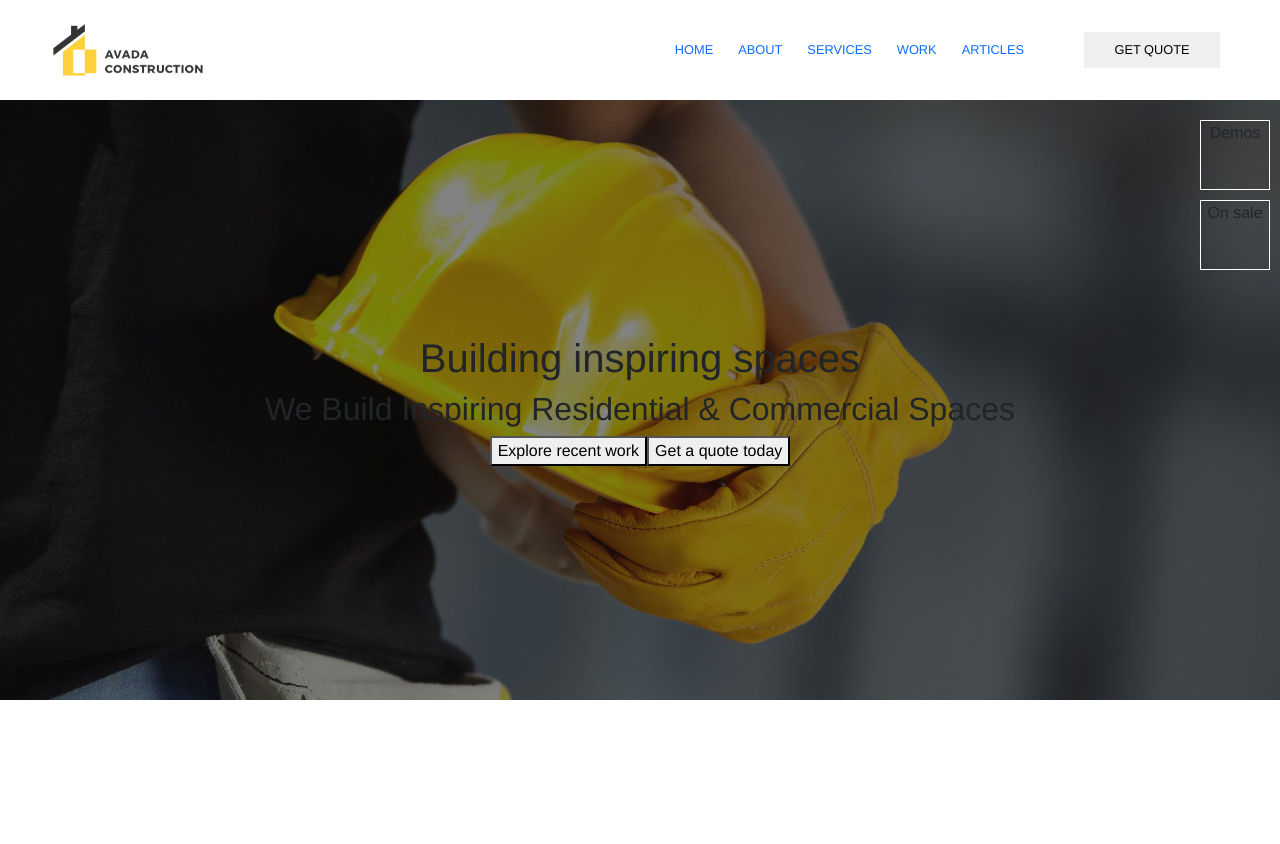
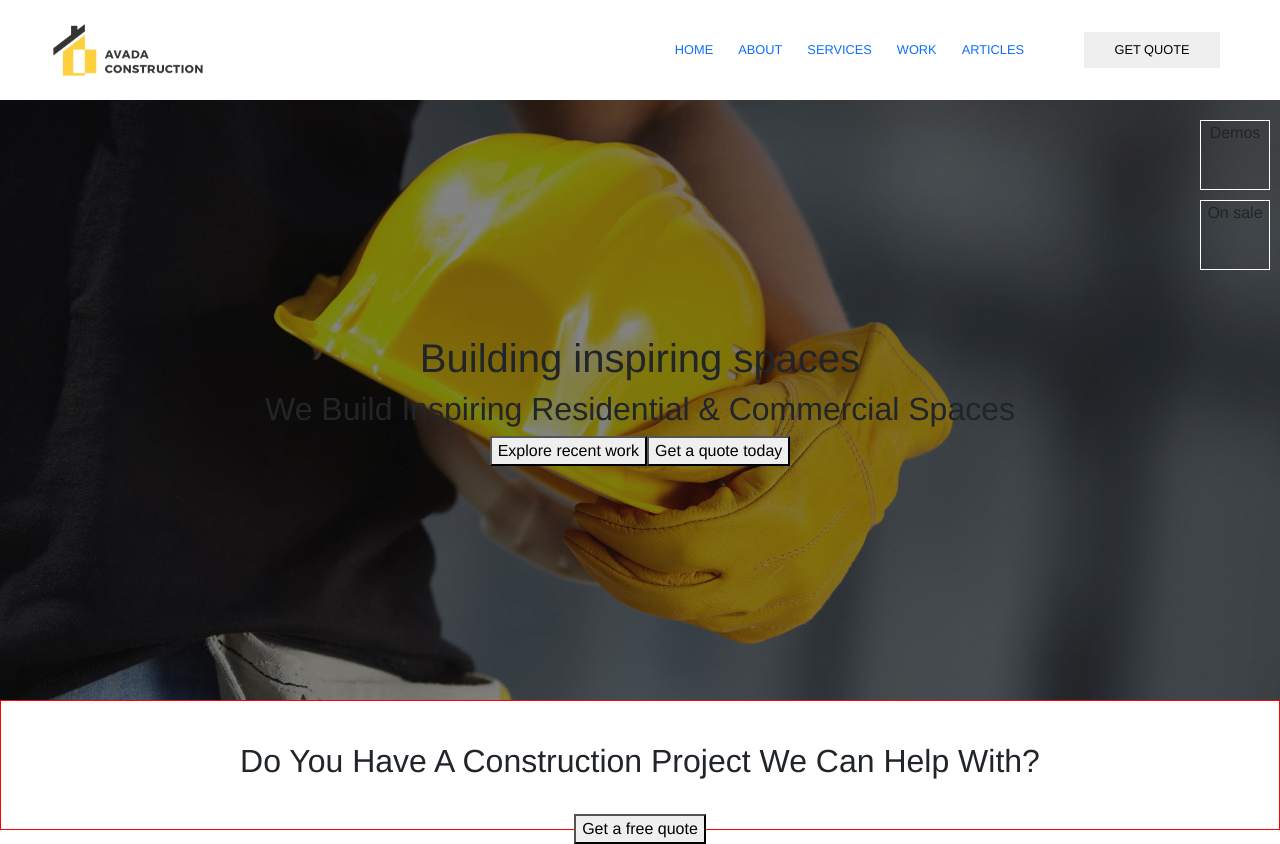
Before and after one commit to Furentsu/proj-html-vuejs, a Vue app: page / in a window 1280 px wide. Before the commit the page ends 800 px from the top, so only its background shows below. Built offline with nearby package versions, Linux system fonts and the light colour scheme.

Commit message:
Added top part of the first main's section "construction projects"

```diff
--- a/src/components/Main.vue
+++ b/src/components/Main.vue
@@ -1,7 +1,18 @@
 <template>
-  <div>
+   <main>
 
-  </div>
+      <!-- Section between the jumbotron and the construction services offered  -->
+      <section class="construction-projects-top">
+          <h2>Do You Have A Construction Project We Can Help With?</h2>
+          <button>Get a free quote</button>
+      </section>
+
+      <!-- Section containing the construction services  -->
+      <section class="construction-projects-bottom">
+
+      </section>
+
+   </main>
 </template>
 
 <script>
@@ -14,4 +25,20 @@ export default {
 <style lang="scss" scoped>
 @import "../style/variables.scss";
 
+.construction-projects-top {
+border: 1px solid red;
+
+    display: flex;
+    position: relative;
+    justify-content: center;
+    align-items: center;
+    height: 130px;
+
+    button {
+        position: absolute;
+        bottom: -15px;
+    }
+
+}
+
 </style>
```
